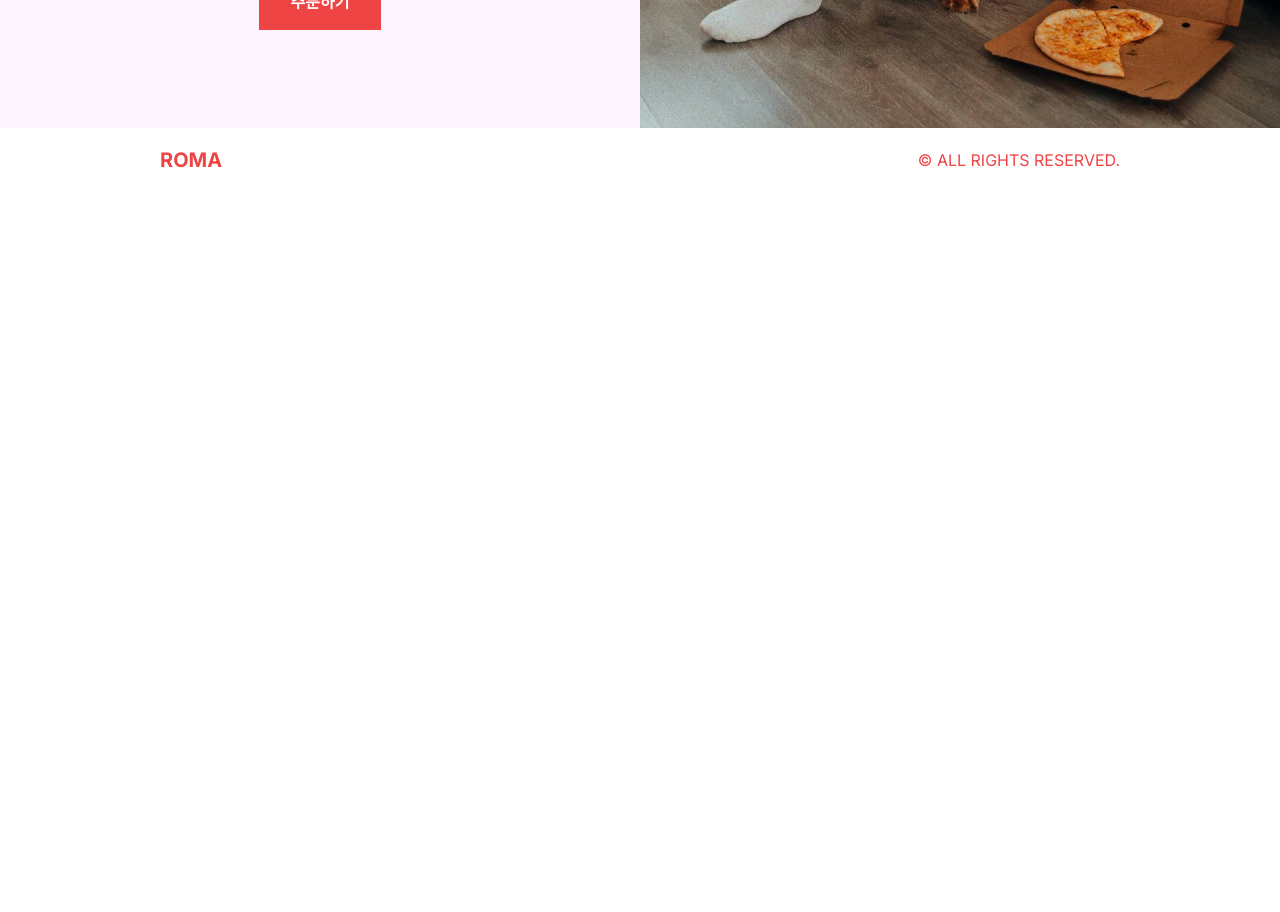
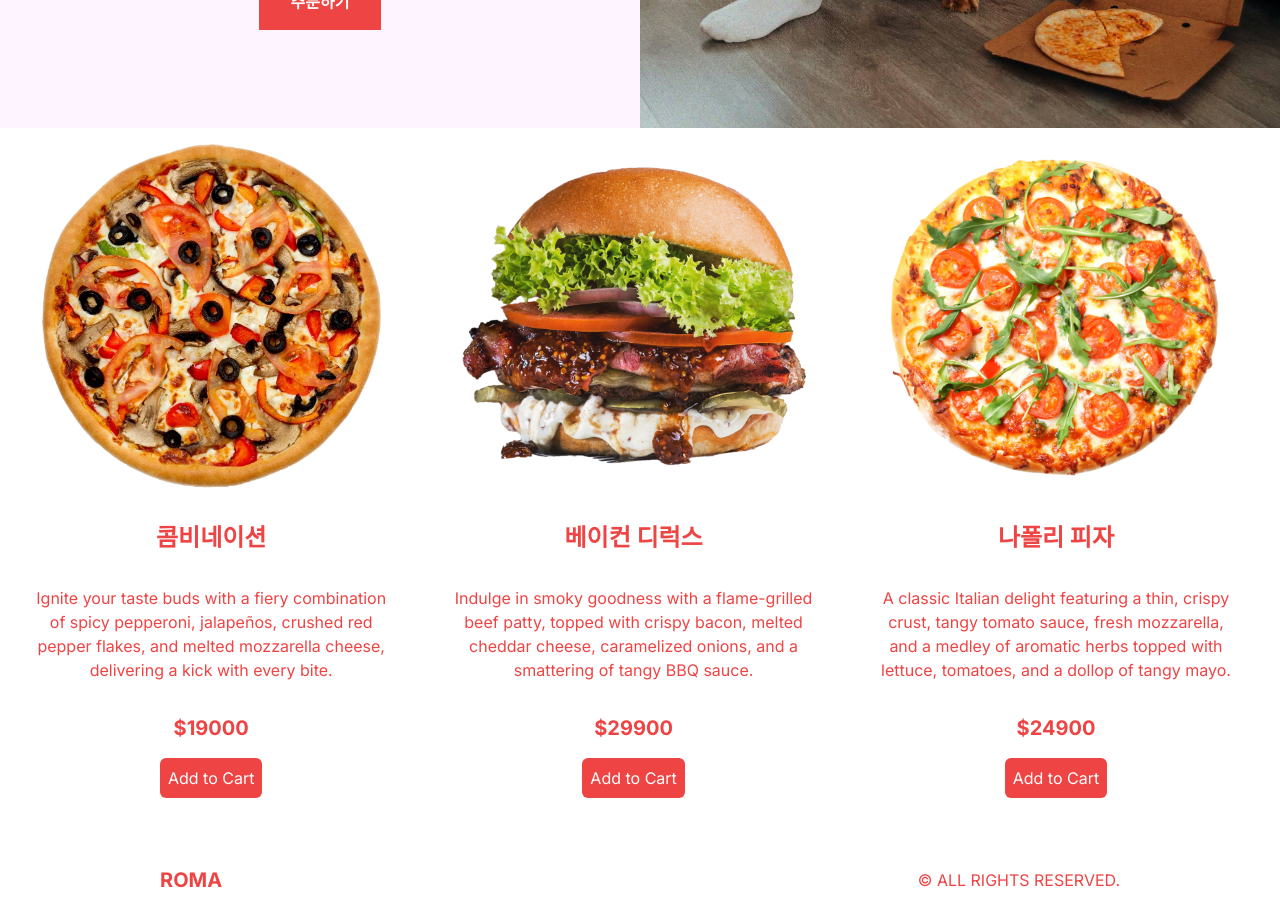
Before and after one commit to amh6281/Restaurant-App, a Next.js app: page / in a window 1280 px wide. Shown: the part 640-1552 px from the top of the page. Before the commit the page ends 832 px from the top, so only its background shows below. Built offline with nearby package versions, Linux system fonts and the light colour scheme.

Commit message:
Featured component 생성 2023.07.22

```diff
--- a/src/app/page.tsx
+++ b/src/app/page.tsx
@@ -1,10 +1,12 @@
 import Slider from "@/components/Slider";
 import Image from "next/image";
+import Featured from "@/components/Featured";
 
 export default function Home() {
   return (
-    <main>
+    <main className="overflow-x-hidden">
       <Slider />
+      <Featured />
     </main>
   );
 }
--- /dev/null
+++ b/src/components/Featured.tsx
@@ -0,0 +1,41 @@
+import { featuredProducts } from "@/data";
+import Image from "next/image";
+import React from "react";
+
+const Featured = () => {
+  return (
+    <div className="w-screen overflow-x-scroll text-red-500">
+      {/* Wrapper */}
+      <div className="w-max flex">
+        {/* Single Item */}
+        {featuredProducts.map((item) => (
+          <div
+            key={item.id}
+            className="w-screen h-[60vh] flex flex-col items-center justify-around p-4 hover:bg-fuchsia-50 transition-all duration-300 md:w-[50vw] xl:w-[33vw] xl:h-[90vh]"
+          >
+            {/* Image Container */}
+            {item.img && (
+              <div className="relative flex-1 w-full hover:rotate-[60deg] transition-all duration-500">
+                <Image src={item.img} alt="" fill className="object-contain" />
+              </div>
+            )}
+
+            {/* Text Container */}
+            <div className=" flex-1 flex flex-col items-center justify-center text-center gap-4">
+              <h1 className="text-xl font-bold uppercase xl:text-2xl 2xl:text-3xl">
+                {item.title}
+              </h1>
+              <p className="p-4 2xl:p-8">{item.desc}</p>
+              <span className="text-xl font-bold">${item.price}</span>
+              <button className="bg-red-500 text-white p-2 rounded-md">
+                Add to Cart
+              </button>
+            </div>
+          </div>
+        ))}
+      </div>
+    </div>
+  );
+};
+
+export default Featured;
```
